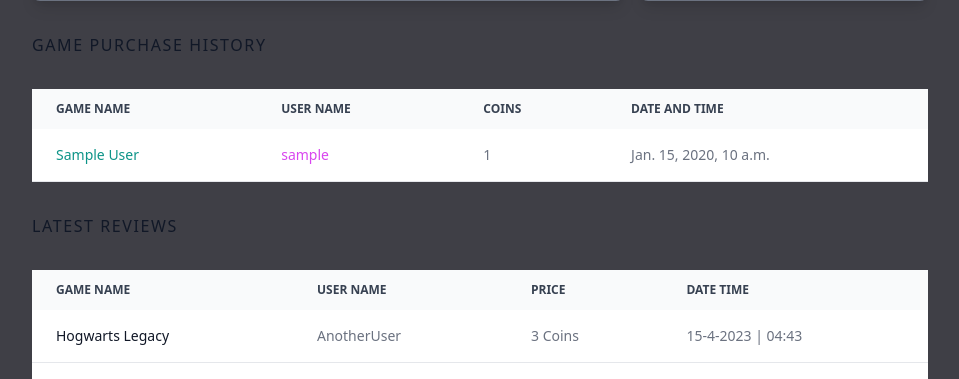
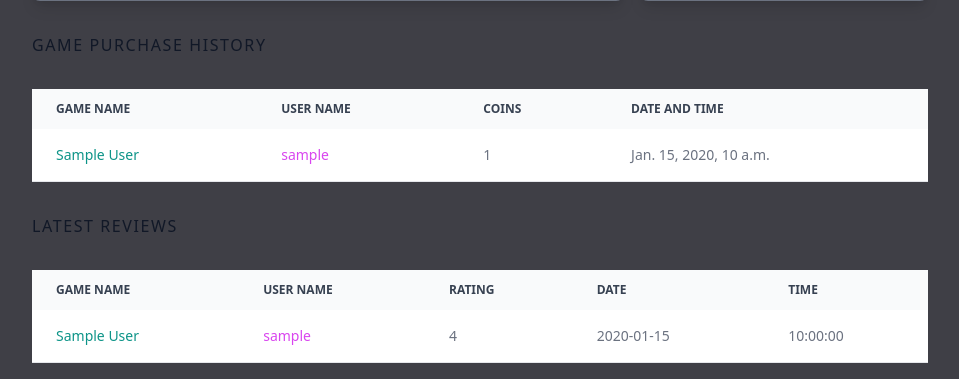
Before and after one commit to HAM1112/LaNPC, a Django app: template templates/adminpanel/adminhome.html in a window 1280 px wide. Shown: the part 771-1150 px from the top of the page, without its empty margins (320-1279 px from the left). Run offline with Django 4.2, Linux system fonts and the light colour scheme; tables that the repository leaves empty hold one stand-in row (values such as "Sample post"); the template is opened without the code that fills it: values that come from a table or form of the project are taken from there, most other values are stand-ins (such as "Sample title", 1, 10 or a date in 2020); some libraries are stand-ins or nearby versions.

Commit message:
template updation

```diff
--- a/templates/adminpanel/adminhome.html
+++ b/templates/adminpanel/adminhome.html
@@ -135,73 +135,37 @@
                     User name
                 </th>
                 <th scope="col" class="px-6 py-3">
-                    Price
+                    Rating
                 </th>
                 <th scope="col" class="px-6 py-3">
-                    Date Time
+                    Date
+                </th>
+                <th scope="col" class="px-6 py-3">
+                    Time
                 </th>
             </tr>
         </thead>
         <tbody>
+            {% for review in latest_reviews %}
             <tr class="bg-white border-b dark:bg-gray-800 dark:border-gray-700">
                 <th scope="row" class="px-6 py-4 font-medium text-gray-900 whitespace-nowrap dark:text-white">
-                    Hogwarts Legacy
+                    <a href="{% url 'game-details' review.game.id %}" class="text-teal-600">{{review.game.name}}</a>
                 </th>
-                <td class="px-6 py-4">
-                    AnotherUser
+                <td class="px-6 py-4 text-fuchsia-500">
+                    <a href="{% url 'user-details' review.user.id %}">{{review.user.username}}</a>
                 </td>
                 <td class="px-6 py-4">
-                    3 Coins
+                    {{review.rating}}
                 </td>
                 <td class="px-6 py-4">
-                    15-4-2023 | 04:43
-                </td>
-            </tr>
-            <tr class="bg-white border-b dark:bg-gray-800 dark:border-gray-700">
-                <th scope="row" class="px-6 py-4 font-medium text-gray-900 whitespace-nowrap dark:text-white">
-                    Hogwarts Legacy
-                </th>
-                <td class="px-6 py-4">
-                    AnotherUser
+                    {{review.time_created|date:"Y-m-d"}}
                 </td>
                 <td class="px-6 py-4">
-                    3 Coins
+                    {{ review.time_created|date:"H:i:s" }}
                 </td>
-                <td class="px-6 py-4">
-                    15-4-2023 | 04:43
-                </td>
+
             </tr>
-            <tr class="bg-white border-b dark:bg-gray-800 dark:border-gray-700">
-                <th scope="row" class="px-6 py-4 font-medium text-gray-900 whitespace-nowrap dark:text-white">
-                    Hogwarts Legacy
-                </th>
-                <td class="px-6 py-4">
-                    AnotherUser
-                </td>
-                <td class="px-6 py-4">
-                    3 Coins
-                </td>
-                <td class="px-6 py-4">
-                    15-4-2023 | 04:43
-                </td>
-            </tr>
-
-            <tr class="bg-white border-b dark:bg-gray-800 dark:border-gray-700">
-                <th scope="row" class="px-6 py-4 font-medium text-gray-900 whitespace-nowrap dark:text-white">
-                    Hogwarts Legacy
-                </th>
-                <td class="px-6 py-4">
-                    AnotherUser
-                </td>
-                <td class="px-6 py-4">
-                    3 Coins
-                </td>
-                <td class="px-6 py-4">
-                    15-4-2023 | 04:43
-                </td>
-            </tr>
-
-
+            {% endfor %}
 
         </tbody>
     </table>
```
